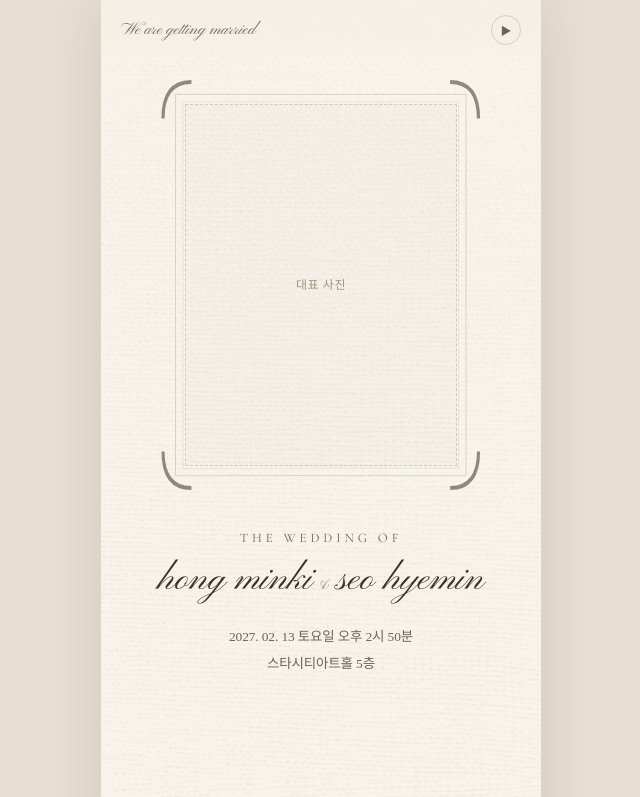
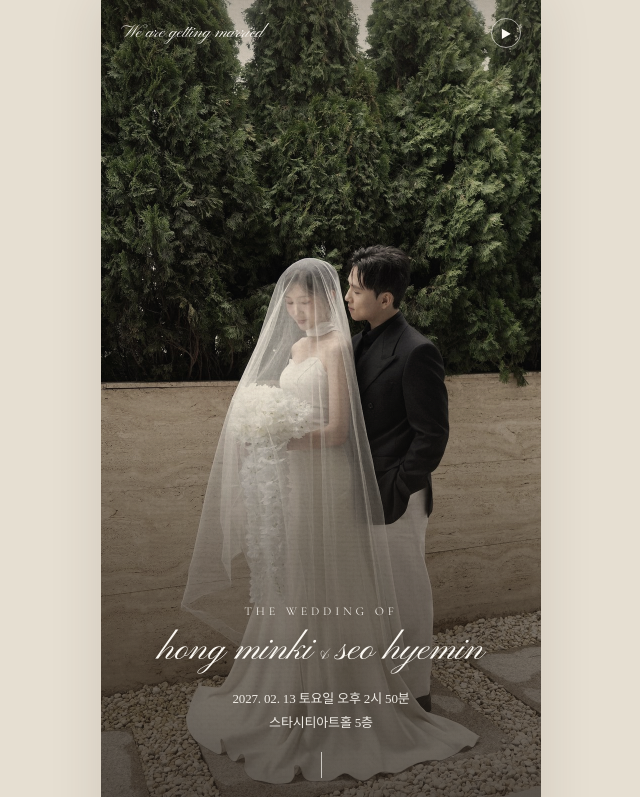
Before and after one commit to gpmmin0-alt/wedding, a plain HTML site: page index.html in a window 1280 px wide. Shown: the top 797 px of the page, without its empty margins (319-959 px from the left). Drawn offline with nearby package versions, Linux system fonts and the light colour scheme; a web font is replaced by a local one.

Commit message:
Update index.html

```diff
--- a/index.html
+++ b/index.html
@@ -8,7 +8,7 @@
 <meta property="og:type" content="website">
 <meta property="og:title" content="홍민기 ♥ 서혜민 결혼합니다">
 <meta property="og:description" content="2027.02.13 토요일 오후 2시 50분 · 스타시티아트홀">
-<meta property="og:image" content="https://gpmmin0-alt.github.io/wedding/photos/main.jpg">
+<meta property="og:image" content="https://gpmmin0-alt.github.io/wedding/main.jpg">
 <meta property="og:url" content="https://gpmmin0-alt.github.io/wedding/">
 <meta name="theme-color" content="#f5f0e6">
 <link rel="preconnect" href="https://fonts.googleapis.com">
@@ -37,22 +37,27 @@
   .muted{color:var(--mute)}
   p{margin:0}
 
-  /* ---------- Top bar ---------- */
-  .topbar{position:sticky; top:0; z-index:5; display:flex; justify-content:space-between; align-items:center;
-    padding:14px 20px; background:linear-gradient(rgba(245,240,230,.95) 55%, rgba(245,240,230,0))}
-  .topbar .script{font-size:17px; color:var(--soft)}
-  .bgm{width:30px;height:30px;border:1px solid var(--line);border-radius:50%;background:none;color:var(--soft);
+  /* ---------- Cover (full screen) ---------- */
+  .hero{position:relative; height:100vh; height:100svh; min-height:560px; padding:0; overflow:hidden; color:#fbf8f2}
+  .hero-ph{position:absolute; inset:0; height:100%}
+  .hero-ph img{object-position:42% 55%}
+  .hero-shade{position:absolute; inset:0; z-index:4; pointer-events:none;
+    background:linear-gradient(rgba(30,24,18,.3) 0%, rgba(30,24,18,0) 16%, rgba(30,24,18,0) 48%, rgba(30,24,18,.38) 70%, rgba(30,24,18,.68) 100%)}
+  .topbar{position:absolute; top:0; left:0; right:0; z-index:6; display:flex; justify-content:space-between; align-items:center; padding:16px 20px}
+  .topbar .script{font-size:18px; color:#fbf8f2}
+  .bgm{width:30px;height:30px;border:1px solid rgba(251,248,242,.6);border-radius:50%;background:none;color:#fbf8f2;
     display:grid;place-items:center;cursor:pointer;font-size:11px;padding:0}
-
-  /* ---------- Cover ---------- */
-  .cover{padding:12px 28px 80px}
-  .frame{position:relative; width:78%; margin:18px auto 0; padding:14px}
-  .frame svg{position:absolute; inset:0; width:100%; height:100%; pointer-events:none; overflow:visible}
-  .frame .ph{aspect-ratio:3/4}
-  .cover .of{margin-top:46px; font-family:"Cormorant Garamond",serif; font-size:13px; letter-spacing:.3em; color:var(--soft)}
-  .cover h1{margin:6px 0 18px; font-size:clamp(28px,9vw,38px); white-space:nowrap; line-height:1.25; font-weight:400}
-  .cover h1 .amp{font-size:22px; color:var(--mute); margin:0 4px}
-  .cover .meta{font-size:13.5px; color:var(--soft); line-height:2}
+  .hero-text{position:absolute; left:0; right:0; bottom:64px; z-index:6; text-align:center; padding:0 20px;
+    text-shadow:0 1px 16px rgba(0,0,0,.35); animation:rise 1.6s ease both .2s}
+  .hero .of{font-family:"Cormorant Garamond",serif; font-size:12px; letter-spacing:.32em; opacity:.9}
+  .hero h1{margin:4px 0 12px; font-size:clamp(28px,9vw,38px); white-space:nowrap; line-height:1.25; font-weight:400}
+  .hero h1 .amp{font-size:22px; opacity:.8; margin:0 4px}
+  .hero .meta{font-size:13px; line-height:1.9; opacity:.92}
+  .scroll-cue{position:absolute; bottom:22px; left:50%; z-index:6; width:1px; height:26px; background:rgba(251,248,242,.7);
+    transform-origin:top; animation:cue 2s ease-in-out infinite}
+  @keyframes rise{from{opacity:0; transform:translateY(14px)}to{opacity:1; transform:none}}
+  @keyframes cue{0%{transform:scaleY(0)}50%{transform:scaleY(1)}100%{transform:scaleY(0); transform-origin:bottom}}
+  @media (prefers-reduced-motion:reduce){ .hero-text,.scroll-cue{animation:none} }
 
   /* ---------- Photo ---------- */
   .ph{position:relative; width:100%; background:rgba(214,204,188,.35); overflow:hidden}
@@ -142,29 +147,20 @@
 <body>
 <div class="wrap">
 
-  <header class="topbar">
-    <span class="script">We are getting married</span>
-    <button class="bgm" id="bgm" aria-label="배경음악" title="배경음악">▶</button>
-  </header>
-
-  <!-- 커버 -->
-  <section class="cover">
-    <div class="frame fade">
-      <!-- 직접 그린 장식 프레임 -->
-      <svg viewBox="0 0 100 133" preserveAspectRatio="none" aria-hidden="true">
-        <rect x="1.5" y="1.5" width="97" height="130" fill="none" stroke="#3d322a" stroke-opacity=".45" stroke-width=".35" vector-effect="non-scaling-stroke"/>
-        <rect x="4" y="4" width="92" height="125" fill="none" stroke="#3d322a" stroke-opacity=".25" stroke-width=".3" vector-effect="non-scaling-stroke"/>
-      </svg>
-      <svg viewBox="0 0 100 100" aria-hidden="true" style="inset:-8px;width:calc(100% + 16px);height:calc(100% + 16px)" preserveAspectRatio="none">
-        <g fill="none" stroke="#3d322a" stroke-opacity=".55" stroke-width="1" vector-effect="non-scaling-stroke">
-          <path d="M0 9 Q0 0 9 0"/><path d="M91 0 Q100 0 100 9"/><path d="M100 91 Q100 100 91 100"/><path d="M9 100 Q0 100 0 91"/>
-        </g>
-      </svg>
-      <div class="ph print" data-src="photos/main.jpg" data-label="대표 사진"></div>
+  <!-- 커버 (꽉 찬 화면) -->
+  <section class="hero">
+    <div class="ph print hero-ph" data-src="main.jpg" data-label="대표 사진"></div>
+    <div class="hero-shade"></div>
+    <header class="topbar">
+      <span class="script">We are getting married</span>
+      <button class="bgm" id="bgm" aria-label="배경음악" title="배경음악">▶</button>
+    </header>
+    <div class="hero-text">
+      <p class="of">THE WEDDING OF</p>
+      <h1 class="script">hong minki<span class="amp">&amp;</span>seo hyemin</h1>
+      <p class="meta">2027. 02. 13 토요일 오후 2시 50분<br>스타시티아트홀 5층</p>
     </div>
-    <p class="of fade">THE WEDDING OF</p>
-    <h1 class="script fade">hong minki<span class="amp">&amp;</span>seo hyemin</h1>
-    <p class="meta fade">2027. 02. 13 토요일 오후 2시 50분<br>스타시티아트홀 5층</p>
+    <div class="scroll-cue" aria-hidden="true"></div>
   </section>
 
   <!-- 혼주 & 인사말 -->
```
